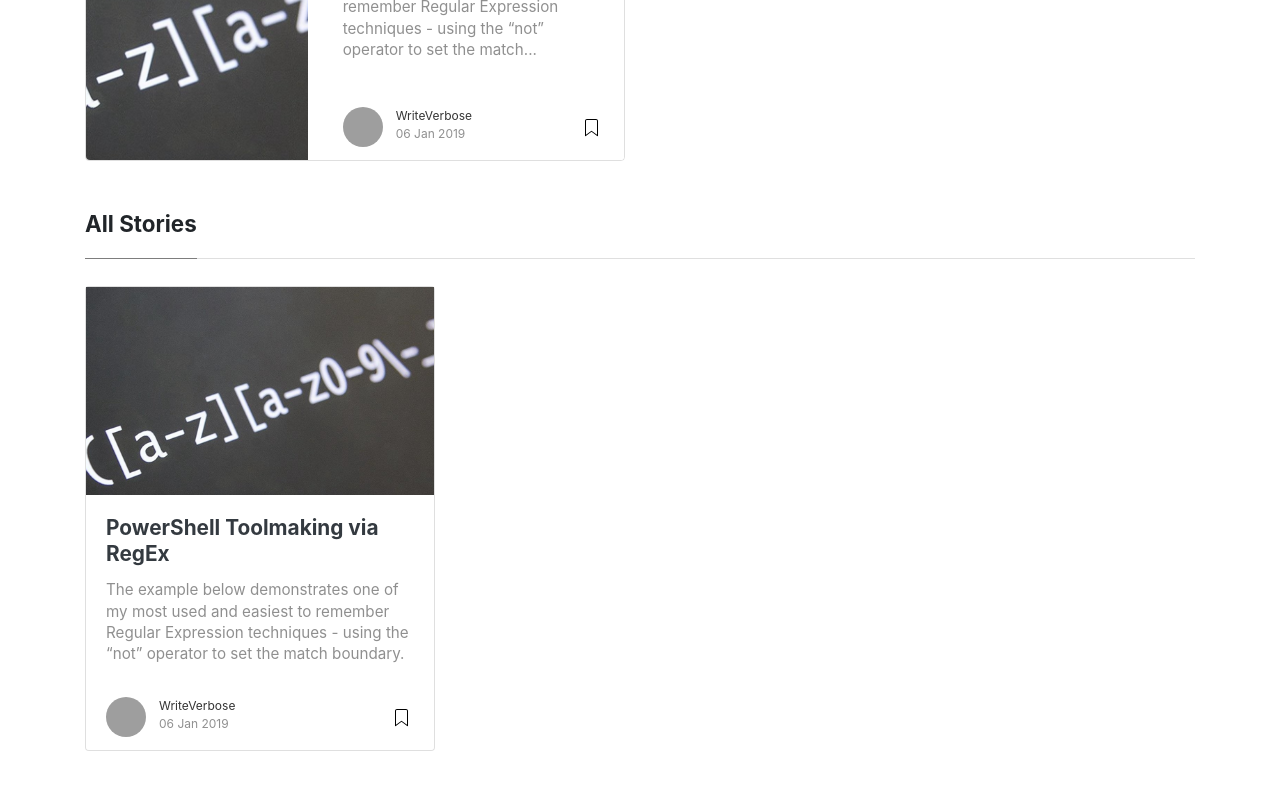
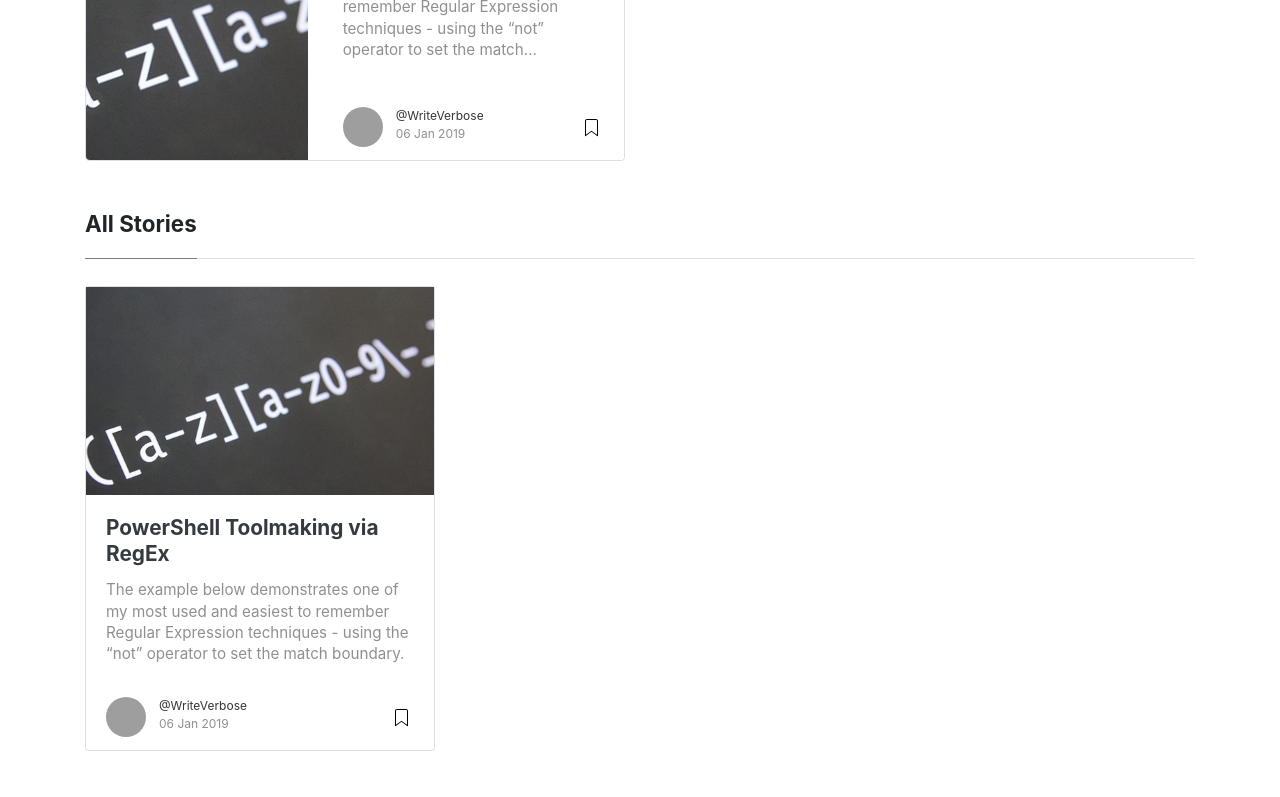
Before and after one commit to gbdixg/gbdixg.github.io, a Jekyll site: the page built from index.html, in a window 1280 px wide and 1400 px high. Shown: the part 418-1215 px from the top of the window. Built offline with Jekyll 4.4.1, drawn with Linux system fonts in a browser that asks for light colours; nearby versions of some CDN libraries; the list of posts is cut into pages by our own code; comment, search, counter and statistics services are not loaded; grey boxes are pictures that could not be loaded.

```diff
--- a/_config.yml
+++ b/_config.yml
@@ -13,7 +13,7 @@ mailchimp-list: ''
 authors:
   Geoff:
     name: Geoff
-    display_name: 'WriteVerbose'
+    display_name: '@WriteVerbose'
     gravatar: 8c81e2f92c7da66c3a224f1340fb5958
     email: dixg2004-google@yahoo.com
     web: https://www.write-verbose.com
```
